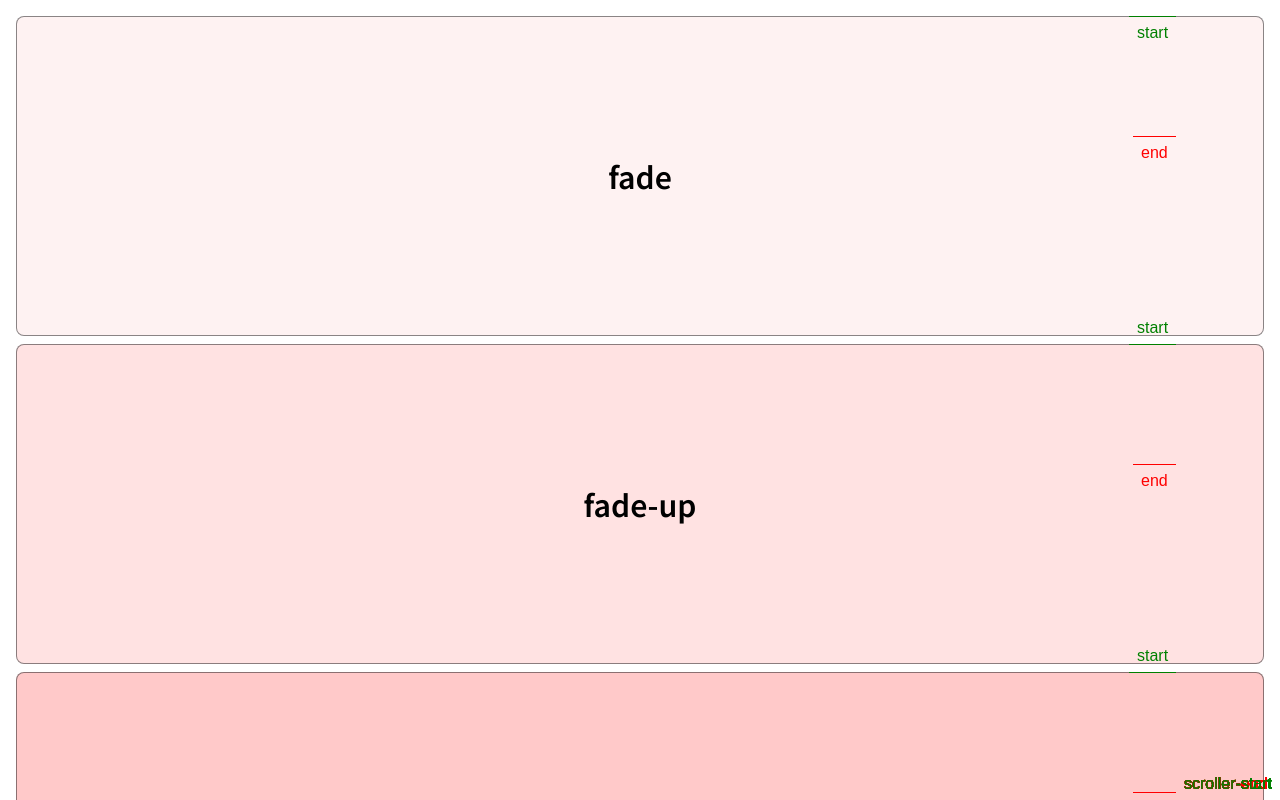
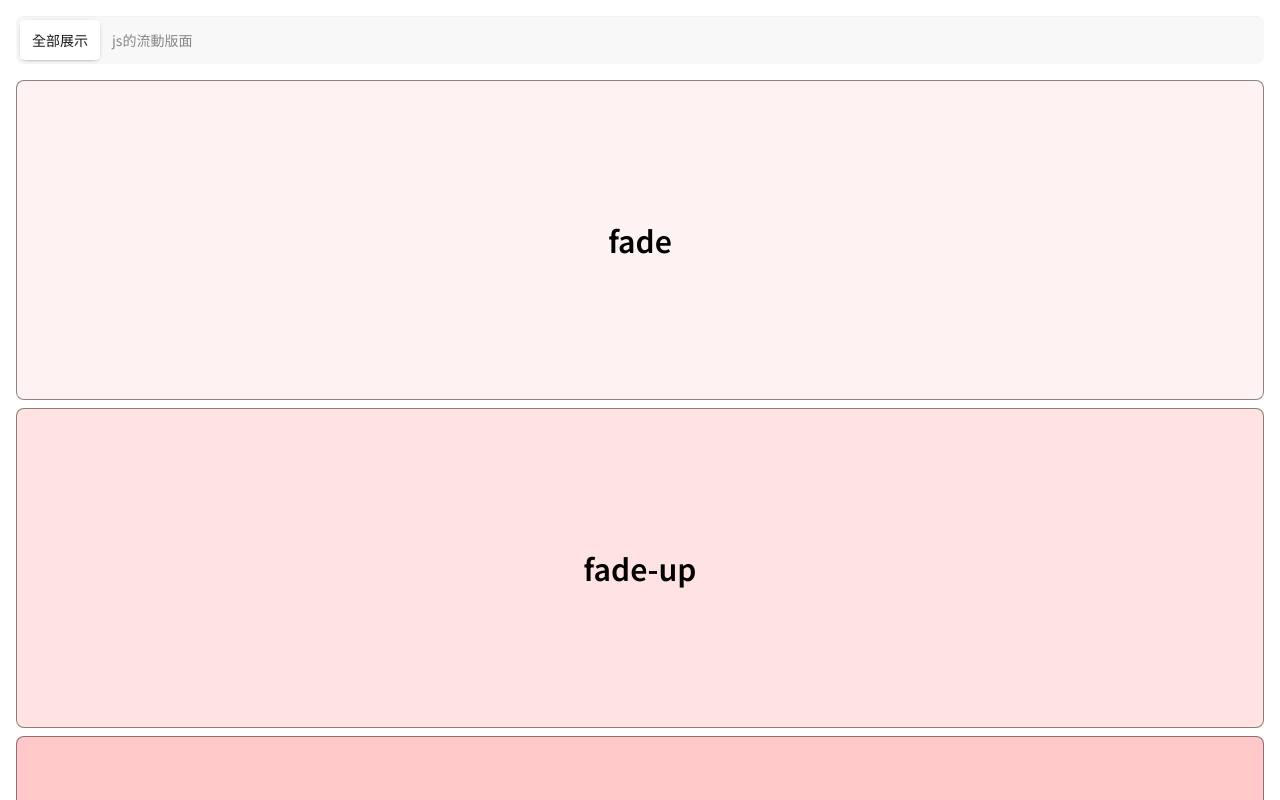
Before and after one commit to GaiaYang/react-primitives, a Next.js app: page /aos in a window 1280 px wide. Shown: the top 800 px of the page. Built offline with nearby package versions, Linux system fonts and the light colour scheme.

Commit message:
aos動畫檔案調整寫法及型別

```diff
--- a/src/app/aos/components/Demo.tsx
+++ b/src/app/aos/components/Demo.tsx
@@ -2,48 +2,29 @@
 
 import { useRef, useState } from "react";
 
-import { type Animation } from "@/features/aos";
 import cn from "@/utils/cn";
 
 import gsap from "gsap";
 import { useGSAP } from "@gsap/react";
 import initScrollAnimations from "@/features/aos/core/initScrollAnimations";
 
+import { animations, bgColors } from "./config";
+
 gsap.registerPlugin(useGSAP);
 
-const animations: Animation[] = [
-  "fade",
-  "fade-up",
-  "fade-down",
-  "fade-left",
-  "fade-right",
-  "fade-up-right",
-  "fade-up-left",
-  "fade-down-right",
-  "fade-down-left",
-  "flip-up",
-  "flip-down",
-  "flip-left",
-  "flip-right",
-  "slide-up",
-  "slide-down",
-  "slide-left",
-  "slide-right",
-  "zoom-in",
-  "zoom-in-up",
-  "zoom-in-down",
-  "zoom-in-left",
-  "zoom-in-right",
-  "zoom-out",
-  "zoom-out-up",
-  "zoom-out-down",
-  "zoom-out-left",
-  "zoom-out-right",
+interface Option {
+  label: string;
+  value: string;
+}
+
+const options: Option[] = [
+  { label: "全部展示", value: "all" },
+  { label: "js的流動版面", value: "react-responsive" },
 ];
 
 export default function Demo() {
   const [show, setShow] = useState(true);
-  const [animation, setAnimation] = useState<Animation>("fade");
+  const [type, setType] = useState(options[0].value);
   const containerRef = useRef<HTMLDivElement | null>(null);
 
   useGSAP(
@@ -65,22 +46,40 @@ export default function Demo() {
           {`${show ? "隱藏" : "顯示"}`}
         </button>
       )}
-      {false && (
-        <div className="flex flex-wrap gap-2">
-          {animations.map((item) => (
+      <div role="tablist" className="tabs tabs-box">
+        {options.map((item) => (
           <button
-              key={item}
             type="button"
+            role="tab"
+            key={item.value}
             onClick={() => {
-                setAnimation(item);
+              setType(item.value);
             }}
-              className={cn("btn", { "btn-primary": animation === item })}
+            className={cn("tab", { "tab-active": type === item.value })}
           >
-              {item}
+            {item.label}
           </button>
         ))}
       </div>
-      )}
+      {renderAOS(type)}
+    </div>
+  );
+}
+
+function renderAOS(type: string) {
+  switch (type) {
+    case "all":
+      return <AllExhibit />;
+    case "react-responsive":
+      return <JsResponsive />;
+    default:
+      return null;
+  }
+}
+
+/** 展示所有AOS動畫 */
+function AllExhibit() {
+  return (
     <div className="grid w-full gap-2 overflow-hidden">
       {animations.map((item, index) => (
         <div
@@ -103,42 +102,9 @@ export default function Demo() {
         </div>
       ))}
     </div>
-    </div>
   );
 }
 
-const bgColors: string[] = [
-  "bg-red-50",
-  "bg-red-100",
-  "bg-red-200",
-  "bg-red-300",
-  "bg-red-400",
-  "bg-red-500",
-  "bg-red-600",
-  "bg-red-700",
-  "bg-red-800",
-  "bg-red-900",
-  "bg-red-950",
-  "bg-orange-50",
-  "bg-orange-100",
-  "bg-orange-200",
-  "bg-orange-300",
-  "bg-orange-400",
-  "bg-orange-500",
-  "bg-orange-600",
-  "bg-orange-700",
-  "bg-orange-800",
-  "bg-orange-900",
-  "bg-orange-950",
-  "bg-amber-50",
-  "bg-amber-100",
-  "bg-amber-200",
-  "bg-amber-300",
-  "bg-amber-400",
-  "bg-amber-500",
-  "bg-amber-600",
-  "bg-amber-700",
-  "bg-amber-800",
-  "bg-amber-900",
-  "bg-amber-950",
-];
+function JsResponsive() {
+  return <div></div>;
+}
--- /dev/null
+++ b/src/app/aos/components/config.ts
@@ -0,0 +1,67 @@
+import { AOSAnimation } from "@/features/aos";
+
+export const animations: AOSAnimation[] = [
+  "fade",
+  "fade-up",
+  "fade-down",
+  "fade-left",
+  "fade-right",
+  "fade-up-right",
+  "fade-up-left",
+  "fade-down-right",
+  "fade-down-left",
+  "flip-up",
+  "flip-down",
+  "flip-left",
+  "flip-right",
+  "slide-up",
+  "slide-down",
+  "slide-left",
+  "slide-right",
+  "zoom-in",
+  "zoom-in-up",
+  "zoom-in-down",
+  "zoom-in-left",
+  "zoom-in-right",
+  "zoom-out",
+  "zoom-out-up",
+  "zoom-out-down",
+  "zoom-out-left",
+  "zoom-out-right",
+];
+
+export const bgColors: string[] = [
+  "bg-red-50",
+  "bg-red-100",
+  "bg-red-200",
+  "bg-red-300",
+  "bg-red-400",
+  "bg-red-500",
+  "bg-red-600",
+  "bg-red-700",
+  "bg-red-800",
+  "bg-red-900",
+  "bg-red-950",
+  "bg-orange-50",
+  "bg-orange-100",
+  "bg-orange-200",
+  "bg-orange-300",
+  "bg-orange-400",
+  "bg-orange-500",
+  "bg-orange-600",
+  "bg-orange-700",
+  "bg-orange-800",
+  "bg-orange-900",
+  "bg-orange-950",
+  "bg-amber-50",
+  "bg-amber-100",
+  "bg-amber-200",
+  "bg-amber-300",
+  "bg-amber-400",
+  "bg-amber-500",
+  "bg-amber-600",
+  "bg-amber-700",
+  "bg-amber-800",
+  "bg-amber-900",
+  "bg-amber-950",
+];
--- a/src/features/aos/core/animations.ts
+++ b/src/features/aos/core/animations.ts
@@ -17,7 +17,9 @@ type AnimationPreset = {
   to: gsap.TweenVars;
 };
 
-type PresetMap = Record<string, AnimationPreset>;
+interface AnimationConfig extends AnimationPreset {
+  preset: AnimationPreset;
+}
 
 /** 動畫預設配置 */
 const presets = {
@@ -59,14 +61,14 @@ const presets = {
     },
     to: {},
   },
-} satisfies PresetMap;
+} satisfies Record<string, AnimationPreset>;
 
 /** 建立 ScrollTrigger 動畫 */
 function createScrollTriggerTween(
   element: Element,
   preset: AnimationPreset,
-  fromVars?: gsap.TweenVars,
-  toVars?: gsap.TweenVars,
+  fromVars: gsap.TweenVars,
+  toVars: gsap.TweenVars,
   options?: ScrollAnimationOptions,
 ) {
   const { offset, delay, duration, easing, once, mirror, anchorPlacement } = {
@@ -84,12 +86,12 @@ function createScrollTriggerTween(
       ...preset.to,
       ...toVars,
       scrollTrigger: {
+        // markers: true,
         trigger: element,
         toggleActions: mirror
           ? "play play reverse none"
           : "play none none reverse",
         once,
-        markers: true,
         start: anchorPlacement.replace("-", " "),
         end: `+=${offset}`,
       },
@@ -100,264 +102,172 @@ function createScrollTriggerTween(
   );
 }
 
-const animations = {
-  fade(element, options) {
-    createScrollTriggerTween(element, presets.fade, {}, {}, options);
+const config = {
+  fade: { preset: presets.fade, from: {}, to: {} },
+  fadeUp: {
+    preset: presets.fade,
+    from: translate3d(0, DISTANCE, 0),
+    to: {},
   },
-  fadeUp(element, options) {
-    createScrollTriggerTween(
-      element,
-      presets.fade,
-      translate3d(0, DISTANCE, 0),
-      {},
-      options,
-    );
+  fadeDown: {
+    preset: presets.fade,
+    from: translate3d(0, -DISTANCE, 0),
+    to: {},
   },
-  fadeDown(element, options) {
-    createScrollTriggerTween(
-      element,
-      presets.fade,
-      translate3d(0, -DISTANCE, 0),
-      {},
-      options,
-    );
+  fadeLeft: {
+    preset: presets.fade,
+    from: translate3d(DISTANCE, 0, 0),
+    to: {},
   },
-  fadeRight(element, options) {
-    createScrollTriggerTween(
-      element,
-      presets.fade,
-      translate3d(-DISTANCE, 0, 0),
-      {},
-      options,
-    );
+  fadeRight: {
+    preset: presets.fade,
+    from: translate3d(-DISTANCE, 0, 0),
+    to: {},
   },
-  fadeLeft(element, options) {
-    createScrollTriggerTween(
-      element,
-      presets.fade,
-      translate3d(DISTANCE, 0, 0),
-      {},
-      options,
-    );
+  fadeUpRight: {
+    preset: presets.fade,
+    from: translate3d(-DISTANCE, DISTANCE, 0),
+    to: {},
   },
-  fadeUpRight(element, options) {
-    createScrollTriggerTween(
-      element,
-      presets.fade,
-      translate3d(-DISTANCE, DISTANCE, 0),
-      {},
-      options,
-    );
+  fadeUpLeft: {
+    preset: presets.fade,
+    from: translate3d(DISTANCE, DISTANCE, 0),
+    to: {},
   },
-  fadeUpLeft(element, options) {
-    createScrollTriggerTween(
-      element,
-      presets.fade,
-      translate3d(DISTANCE, DISTANCE, 0),
-      {},
-      options,
-    );
+  fadeDownRight: {
+    preset: presets.fade,
+    from: translate3d(-DISTANCE, -DISTANCE, 0),
+    to: {},
   },
-  fadeDownRight(element, options) {
-    createScrollTriggerTween(
-      element,
-      presets.fade,
-      translate3d(-DISTANCE, -DISTANCE, 0),
-      {},
-      options,
-    );
+  fadeDownLeft: {
+    preset: presets.fade,
+    from: translate3d(DISTANCE, -DISTANCE, 0),
+    to: {},
   },
-  fadeDownLeft(element, options) {
-    createScrollTriggerTween(
-      element,
-      presets.fade,
-      translate3d(DISTANCE, -DISTANCE, 0),
-      {},
-      options,
-    );
+  flipUp: {
+    preset: presets.flip,
+    from: {
+      ...perspective(2500),
+      ...rotateX("-100deg"),
+    },
+    to: { ...perspective(2500), ...rotateX(0) },
   },
-  zoomIn(element, options) {
-    createScrollTriggerTween(element, presets.zoom, scale(0.6), {}, options);
+  flipDown: {
+    preset: presets.flip,
+    from: {
+      ...perspective(2500),
+      ...rotateX("100deg"),
+    },
+    to: { ...perspective(2500), ...rotateX(0) },
   },
-  zoomInUp(element, options) {
-    createScrollTriggerTween(
-      element,
-      presets.zoom,
-      { ...translate3d(0, DISTANCE, 0), ...scale(0.6) },
-      {},
-      options,
-    );
+  flipLeft: {
+    preset: presets.flip,
+    from: {
+      ...perspective(2500),
+      ...rotateY("-100deg"),
+    },
+    to: { ...perspective(2500), ...rotateY(0) },
   },
-  zoomInDown(element, options) {
-    createScrollTriggerTween(
-      element,
-      presets.zoom,
-      { ...translate3d(0, -DISTANCE, 0), ...scale(0.6) },
-      {},
-      options,
-    );
+  flipRight: {
+    preset: presets.flip,
+    from: {
+      ...perspective(2500),
+      ...rotateY("100deg"),
+    },
+    to: { ...perspective(2500), ...rotateY(0) },
   },
-  zoomInRight(element, options) {
-    createScrollTriggerTween(
-      element,
-      presets.zoom,
-      { ...translate3d(-DISTANCE, 0, 0), ...scale(0.6) },
-      {},
-      options,
-    );
+  slideUp: {
+    preset: presets.slide,
+    from: translate3d(0, "100%", 0),
+    to: {},
   },
-  zoomInLeft(element, options) {
-    createScrollTriggerTween(
-      element,
-      presets.zoom,
-      { ...translate3d(DISTANCE, 0, 0), ...scale(0.6) },
-      {},
-      options,
-    );
+  slideDown: {
+    preset: presets.slide,
+    from: translate3d(0, "-100%", 0),
+    to: {},
   },
-  zoomOut(element, options) {
-    createScrollTriggerTween(element, presets.zoom, scale(1.2), {}, options);
+  slideLeft: {
+    preset: presets.slide,
+    from: translate3d("100%", 0, 0),
+    to: {},
   },
-  zoomOutUp(element, options) {
-    createScrollTriggerTween(
-      element,
-      presets.zoom,
-      {
-        ...translate3d(0, DISTANCE, 0),
-        ...scale(1.2),
-      },
-      {},
-      options,
-    );
+  slideRight: {
+    preset: presets.slide,
+    from: translate3d("-100%", 0, 0),
+    to: {},
   },
-  zoomOutDown(element, options) {
-    createScrollTriggerTween(
-      element,
-      presets.zoom,
-      {
-        ...translate3d(0, -DISTANCE, 0),
-        ...scale(1.2),
-      },
-      {},
-      options,
-    );
+  zoomIn: { preset: presets.zoom, from: scale(0.6), to: {} },
+  zoomInUp: {
+    preset: presets.zoom,
+    from: { ...translate3d(0, DISTANCE, 0), ...scale(0.6) },
+    to: {},
   },
-  zoomOutRight(element, options) {
-    createScrollTriggerTween(
-      element,
-      presets.zoom,
-      {
-        ...translate3d(-DISTANCE, 0, 0),
-        ...scale(1.2),
-      },
-      {},
-      options,
-    );
+  zoomInDown: {
+    preset: presets.zoom,
+    from: { ...translate3d(0, -DISTANCE, 0), ...scale(0.6) },
+    to: {},
   },
-  zoomOutLeft(element, options) {
-    createScrollTriggerTween(
-      element,
-      presets.zoom,
-      {
-        ...translate3d(DISTANCE, 0, 0),
-        ...scale(1.2),
-      },
-      {},
-      options,
-    );
+  zoomInLeft: {
+    preset: presets.zoom,
+    from: { ...translate3d(DISTANCE, 0, 0), ...scale(0.6) },
+    to: {},
   },
-  slideUp(element, options) {
-    createScrollTriggerTween(
-      element,
-      presets.slide,
-      {
-        ...translate3d(0, "100%", 0),
-      },
-      {},
-      options,
-    );
+  zoomInRight: {
+    preset: presets.zoom,
+    from: { ...translate3d(-DISTANCE, 0, 0), ...scale(0.6) },
+    to: {},
   },
-  slideDown(element, options) {
-    createScrollTriggerTween(
-      element,
-      presets.slide,
-      {
-        ...translate3d(0, "-100%", 0),
-      },
-      {},
-      options,
-    );
+  zoomOut: { preset: presets.zoom, from: scale(1.2), to: {} },
+  zoomOutUp: {
+    preset: presets.zoom,
+    from: {
+      ...translate3d(0, DISTANCE, 0),
+      ...scale(1.2),
+    },
+    to: {},
   },
-  slideRight(element, options) {
-    createScrollTriggerTween(
-      element,
-      presets.slide,
-      {
-        ...translate3d("-100%", 0, 0),
-      },
-      {},
-      options,
-    );
+  zoomOutDown: {
+    preset: presets.zoom,
+    from: {
+      ...translate3d(0, -DISTANCE, 0),
+      ...scale(1.2),
+    },
+    to: {},
   },
-  slideLeft(element, options) {
-    createScrollTriggerTween(
-      element,
-      presets.slide,
-      {
-        ...translate3d("100%", 0, 0),
-      },
-      {},
-      options,
-    );
+  zoomOutLeft: {
+    preset: presets.zoom,
+    from: {
+      ...translate3d(DISTANCE, 0, 0),
+      ...scale(1.2),
+    },
+    to: {},
   },
-  flipLeft(element, options) {
-    createScrollTriggerTween(
-      element,
-      presets.flip,
-      {
-        ...perspective(2500),
-        ...rotateY("-100deg"),
-      },
-      { ...perspective(2500), ...rotateY(0) },
-      options,
-    );
+  zoomOutRight: {
+    preset: presets.zoom,
+    from: {
+      ...translate3d(-DISTANCE, 0, 0),
+      ...scale(1.2),
+    },
+    to: {},
   },
-  flipRight(element, options) {
-    createScrollTriggerTween(
-      element,
-      presets.flip,
-      {
-        ...perspective(2500),
-        ...rotateY("100deg"),
-      },
-      { ...perspective(2500), ...rotateY(0) },
-      options,
-    );
-  },
-  flipUp(element, options) {
-    createScrollTriggerTween(
-      element,
-      presets.flip,
-      {
-        ...perspective(2500),
-        ...rotateX("-100deg"),
-      },
-      { ...perspective(2500), ...rotateX(0) },
-      options,
-    );
-  },
-  flipDown(element, options) {
-    createScrollTriggerTween(
-      element,
-      presets.flip,
-      {
-        ...perspective(2500),
-        ...rotateX("100deg"),
-      },
-      { ...perspective(2500), ...rotateX(0) },
-      options,
-    );
-  },
-} satisfies Record<string, AnimationFunction>;
+} satisfies Record<string, AnimationConfig>;
+
+function createAnimations<T extends Record<string, AnimationConfig>>(
+  config: T,
+): { [K in keyof T]: AnimationFunction } {
+  const result = {} as Record<keyof T, AnimationFunction>;
+  const keys = Object.keys(config) as Array<keyof T>;
+
+  for (const key of keys) {
+    const { preset, from, to } = config[key];
+
+    result[key] = (element, options) =>
+      createScrollTriggerTween(element, preset, from, to, options);
+  }
+
+  return result;
+}
+
+const animations = createAnimations(config);
 
 export default animations;
--- a/src/features/aos/core/initScrollAnimations.ts
+++ b/src/features/aos/core/initScrollAnimations.ts
@@ -1,4 +1,4 @@
-import type { ScrollAnimationOptions, Animation } from "../types";
+import type { ScrollAnimationOptions, AOSAnimation } from "../types";
 
 import animations, { type AnimationFunction } from "./animations";
 import { DEFAULT_OPTIONS } from "./config";
@@ -22,7 +22,7 @@ const AOS_ATTRIBUTE_MAP = {
   "data-aos-anchor-placement": "anchorPlacement",
 } satisfies Record<`data-aos-${DataKeys}`, keyof ScrollAnimationOptions>;
 
-const ANIMATION_REGISTRY = {
+const ANIMATION_REGISTRY: Record<AOSAnimation, AnimationFunction> = {
   fade: animations.fade,
   "fade-up": animations.fadeUp,
   "fade-down": animations.fadeDown,
@@ -50,11 +50,11 @@ const ANIMATION_REGISTRY = {
   "zoom-out-down": animations.zoomOutDown,
   "zoom-out-left": animations.zoomOutLeft,
   "zoom-out-right": animations.zoomOutRight,
-} satisfies Record<Animation, AnimationFunction>;
+};
 
 export default function initScrollAnimations<E extends Element>(elements: E[]) {
   for (const element of elements) {
-    const animate = element.getAttribute("data-aos") as Animation | null;
+    const animate = element.getAttribute("data-aos") as AOSAnimation | null;
     if (!animate) continue;
 
     const handleAnimation = ANIMATION_REGISTRY[animate];
--- a/src/features/aos/index.ts
+++ b/src/features/aos/index.ts
@@ -2,7 +2,7 @@ import useAOSInitial from "./hooks/useAOSInitial";
 
 export type {
   ScrollAnimationOptions,
-  Animation,
+  AOSAnimation,
   SlideAnimation,
   FadeAnimation,
   FlipAnimation,
--- a/src/features/aos/types.d.ts
+++ b/src/features/aos/types.d.ts
@@ -43,7 +43,7 @@ export type ZoomAnimation =
   | "zoom-out-left"
   | "zoom-out-right";
 
-export type Animation =
+export type AOSAnimation =
   | FadeAnimation
   | FlipAnimation
   | SlideAnimation
```
Lines whose indentation alone changed are shown as unchanged.
